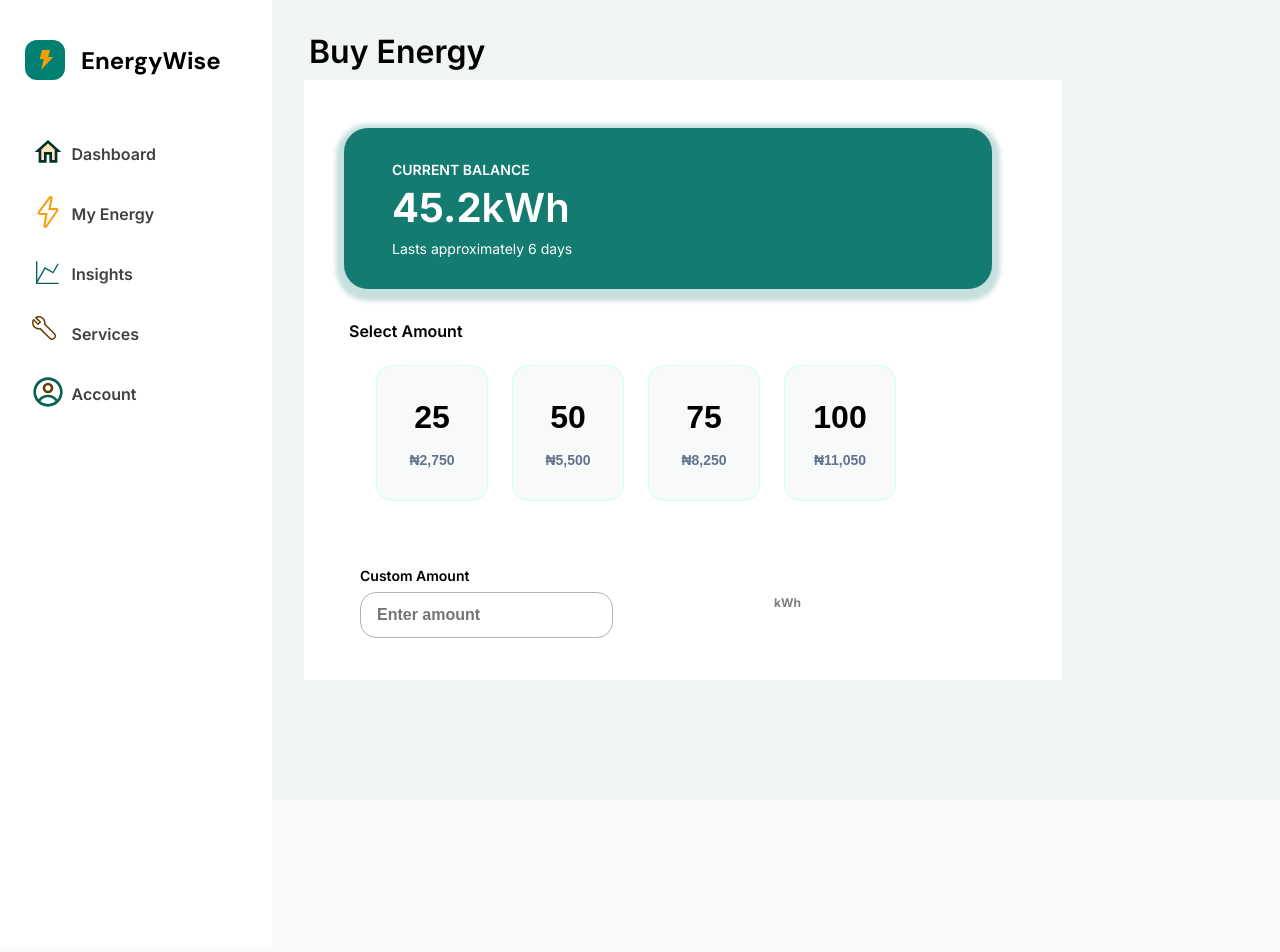
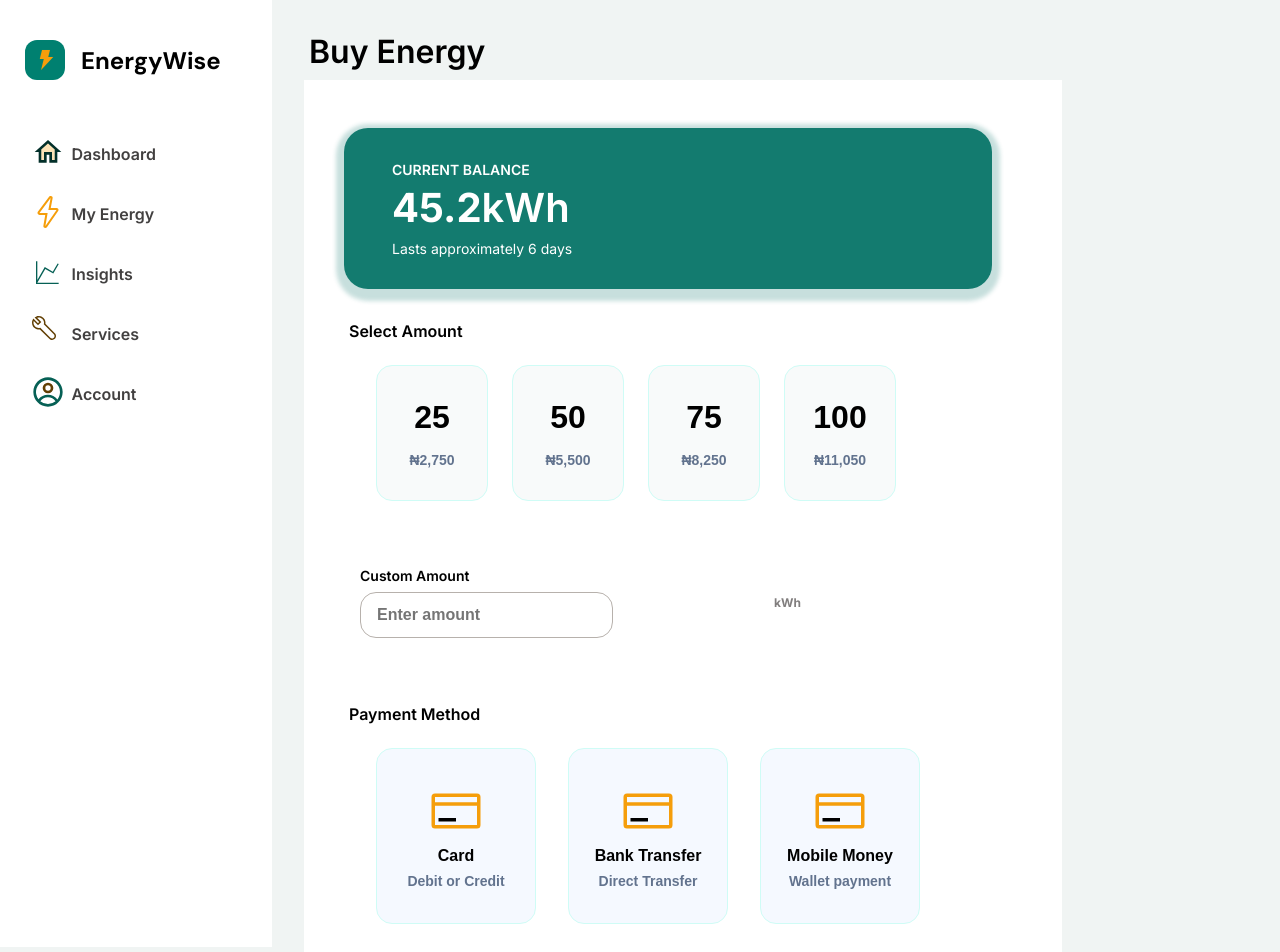
Before and after one commit to WTF-CapstoneProject-Team41/EnergyWise-frontend, a React (Vite) app: page /buy-energy in a window 1280 px wide. Shown: the top 952 px of the page. Before the commit the page ends 800 px from the top, so only its background shows below. Built offline with nearby package versions, Linux system fonts and the light colour scheme; no server answers.

Commit message:
payment method cards

```diff
--- a/src/components/shared/BuyEnergyForm.jsx
+++ b/src/components/shared/BuyEnergyForm.jsx
@@ -10,6 +10,24 @@ const PRESETS = [
 const FALLBACK_RATE = 110;
 function formatNaira(amount) {
   return "₦" + amount.toLocaleString("en-NG");
+}
+
+const PAYMENT_METHODS = [
+  { id: "card", pname: "Card", sub: "Debit or Credit" },
+  { id: "bank_transfer", pname: "Bank Transfer", sub: "Direct Transfer" },
+  { id: "mobile_money", pname: "Mobile Money", sub: "Wallet payment" },
+];
+
+function CardIcon() {
+  return (
+    <svg xmlns="http://www.w3.org/2000/svg" width="56" height="56" fill="none">
+      <path
+        fill="#f59e0b"
+        d="M49 10.5H7A3.5 3.5 0 0 0 3.5 14v28A3.5 3.5 0 0 0 7 45.5h42a3.5 3.5 0 0 0 3.5-3.5V14a3.5 3.5 0 0 0-3.5-3.5m0 3.5v5.25H7V14zM7 42V22.75h42V42z"
+      />
+      <path fill="#000" d="M10.5 35H28v3.5H10.5z" />
+    </svg>
+  );
 }
 
 function BuyEnergyForm({ variant }) {
@@ -94,6 +112,23 @@ function BuyEnergyForm({ variant }) {
           </div>
           <span className={styles.customUnit}>kWh</span>
         </div>
+        {/* Payment method */}
+        <div>
+          <p className={styles.sectionTitle}>Payment Method</p>
+          <div className={styles.paymentMethods}>
+            {PAYMENT_METHODS.map(({ id, pname, sub }) => (
+              <button
+                key={id}
+                onClick={() => setPaymentMethod(id)}
+                className={`${styles.paymentMethod} ${paymentMethod === id ? styles.paymentMethodSelected : ""}`}
+              >
+                <CardIcon />
+                <span className={styles.paymentName}>{pname}</span>
+                <span className={styles.paymentSub}>{sub}</span>
+              </button>
+            ))}
+          </div>
+        </div>
       </div>
     </div>
   );
--- a/src/components/shared/BuyEnergyForm.module.css
+++ b/src/components/shared/BuyEnergyForm.module.css
@@ -122,6 +122,7 @@
   width: 509px;
   height: 155px;
   margin-left: 40px;
+  margin-bottom: 24px;
 }
 .subSection {
   display: flex;
@@ -176,3 +177,58 @@
   color: var(--primary-color);
   font-weight: 700;
 }
+
+/* -- Payment method -- */
+.paymentMethods {
+  display: grid;
+  grid-template-columns: repeat(3, 1fr);
+  gap: 32px;
+  max-width: 544px;
+  margin-left: 72px;
+  margin-bottom: 32px;
+}
+
+.paymentMethod {
+  display: flex;
+  flex-direction: column;
+  align-items: center;
+  justify-content: center;
+  gap: 8px;
+  padding: 0 8px;
+  height: 176px;
+  border-radius: 16px;
+  border: 1px solid var(--Teal-green-100, #cffcf6);
+  background: var(--Blue-50, #f5f9ff);
+  cursor: pointer;
+  transition:
+    border-color 0.15s,
+    background 0.15s;
+}
+
+.paymentMethod:hover {
+  border-color: #1a7a5e;
+  background: #f0faf6;
+}
+
+.paymentMethodSelected {
+  border-color: #1a7a5e;
+  background: #e8f5f1;
+}
+
+.paymentName {
+  font-size: 16px;
+  font-weight: 700;
+  color: #000;
+}
+
+.paymentSub {
+  font-size: 14px;
+  color: #62738e;
+  font-weight: 600;
+}
+
+@media (max-width: 480px) {
+  .paymentMethods {
+    grid-template-columns: 1fr;
+  }
+}
```
